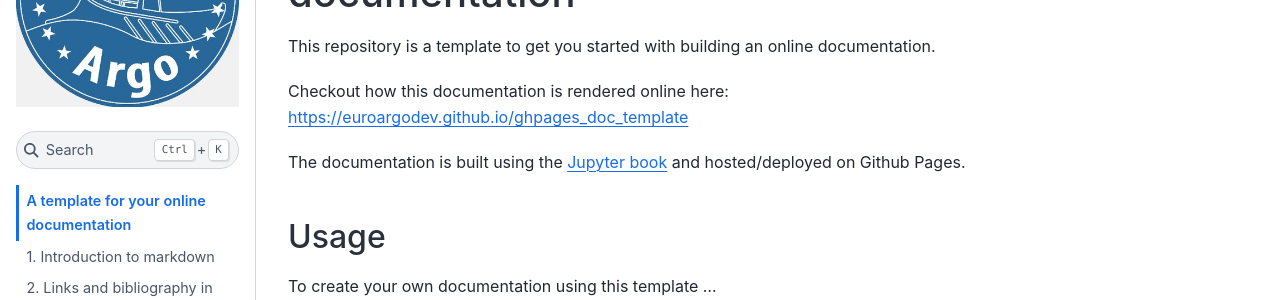
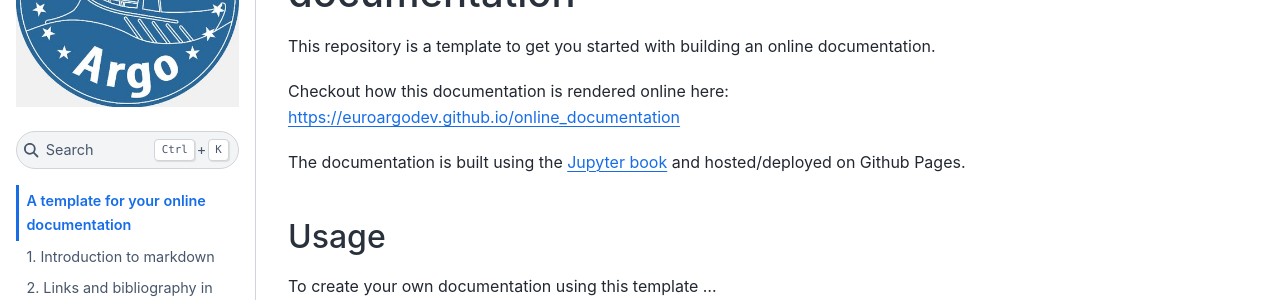
Before and after one commit to euroargodev/online_documentation, a Jupyter Book: the page built from README.md, in a window 1280 px wide. Shown: the part 148-448 px from the top of the page. Built offline with Jupyter Book 1.0.4 settings and Sphinx 7.4.7 and the Sphinx Book theme 1.1.4, drawn with Linux system fonts in a browser that asks for light colours; some of the changed lines change nothing that is shown.

Commit message:
change repo name

```diff
--- a/README.md
+++ b/README.md
@@ -2,7 +2,7 @@
 
 This repository is a template to get you started with building an online documentation.
 
-Checkout how this documentation is rendered online here: https://euroargodev.github.io/ghpages_doc_template
+Checkout how this documentation is rendered online here: https://euroargodev.github.io/online_documentation
 
 The documentation is built using the [Jupyter book](https://jupyterbook.org/en/stable/intro.html) and hosted/deployed on Github Pages.
 
--- a/_config.yml
+++ b/_config.yml
@@ -6,7 +6,7 @@ logo: images/logo_euroargo.jpg
 execute:
   execute_notebooks: "off"
 repository:
-  url: https://github.com/euroargodev/ghpages_doc_template
+  url: https://github.com/euroargodev/online_documentation
   branch: main
 html:
   use_repository_button: true
```
Also changed, not shown: 2 other files.
